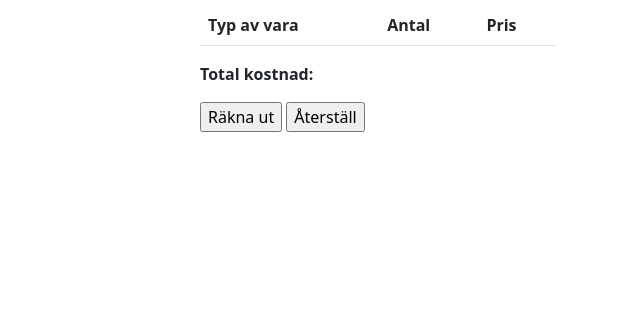
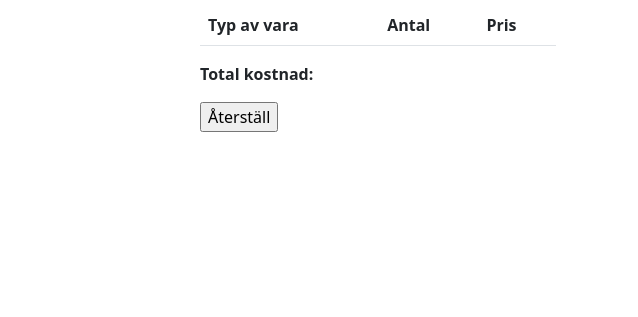
Before and after one commit to EmiHag/Dynamisk-webbapplikation1-Uppgift2, a plain HTML site: page index.html in a window 1280 px wide. Shown: the part 118-435 px from the top of the page, 642-1280 px from the left. Drawn offline with nearby package versions, Linux system fonts and the light colour scheme.

Commit message:
Update index.html

```diff
--- a/index.html
+++ b/index.html
@@ -27,7 +27,6 @@
                 </table>
 
                 <p id="sum" class="fw-bold mt-2">Total kostnad:</p>
-         <input class="count-btn" onclick="count()" value="Räkna ut" type="button" />
 <input class="count-btn" onclick="resetShoppingList()" value="Återställ" type="button" />
 
             </div>
```
